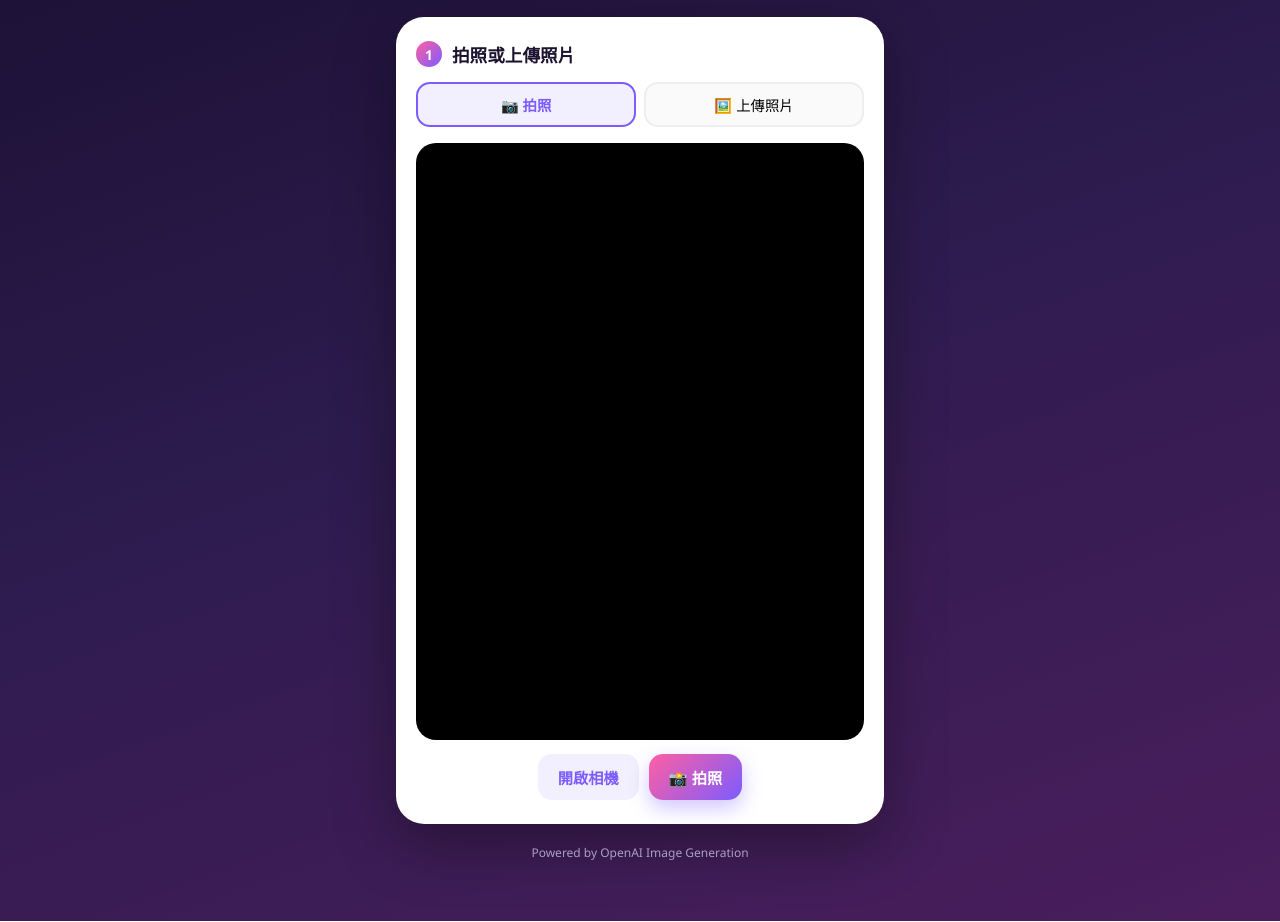
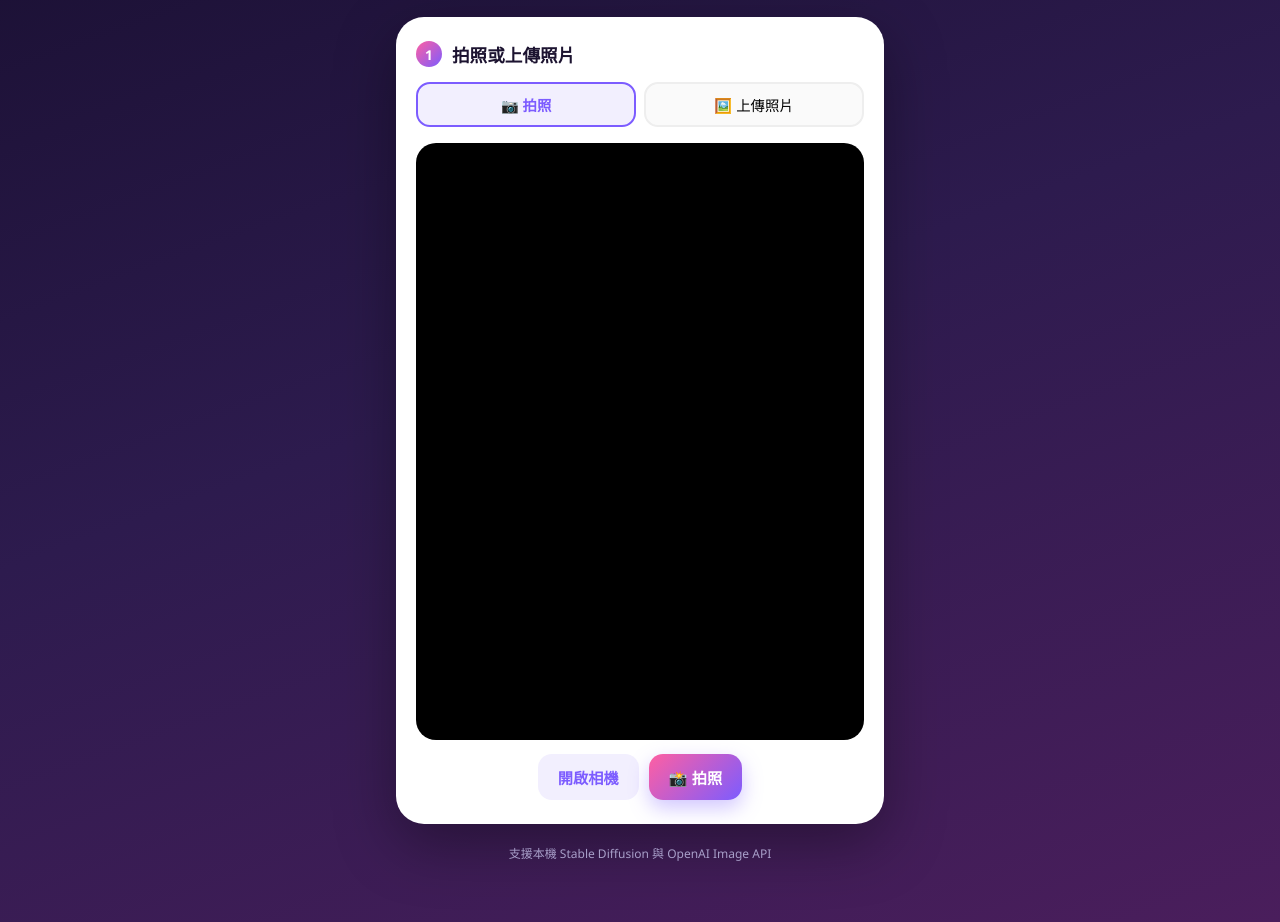
Before and after one commit to tzfei923-star/ai-photo-style, a website: page public/index.html in a window 1280 px wide. Shown: the part 96-1018 px from the top of the page. Drawn offline with Linux system fonts and the light colour scheme.

Commit message:
chore: align UI and package metadata with configurable backends

```diff
--- a/package.json
+++ b/package.json
@@ -1,6 +1,6 @@
 {
   "name": "ai-photo-style",
-  "version": "1.0.0",
+  "version": "1.1.0",
   "description": "上傳或拍照後，透過本機 Stable Diffusion 或 OpenAI 圖片 API 產生動漫風格圖片",
   "main": "server.js",
   "type": "commonjs",
--- a/public/index.html
+++ b/public/index.html
@@ -105,7 +105,7 @@
     </main>
 
     <footer class="app-footer">
-      Powered by OpenAI Image Generation
+      支援本機 Stable Diffusion 與 OpenAI Image API
     </footer>
   </div>
 
```
Also changed, not shown: 1 other file.
